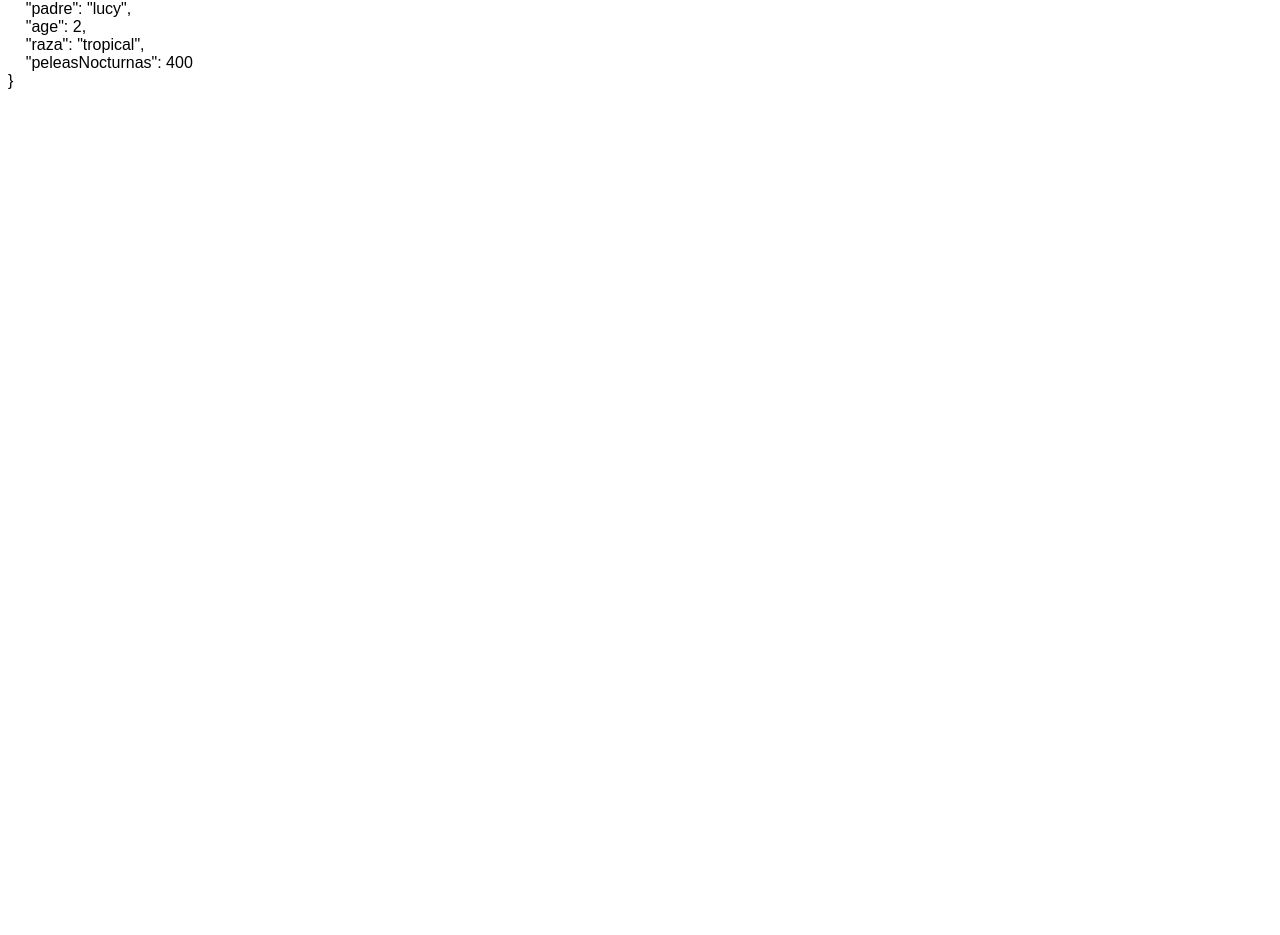
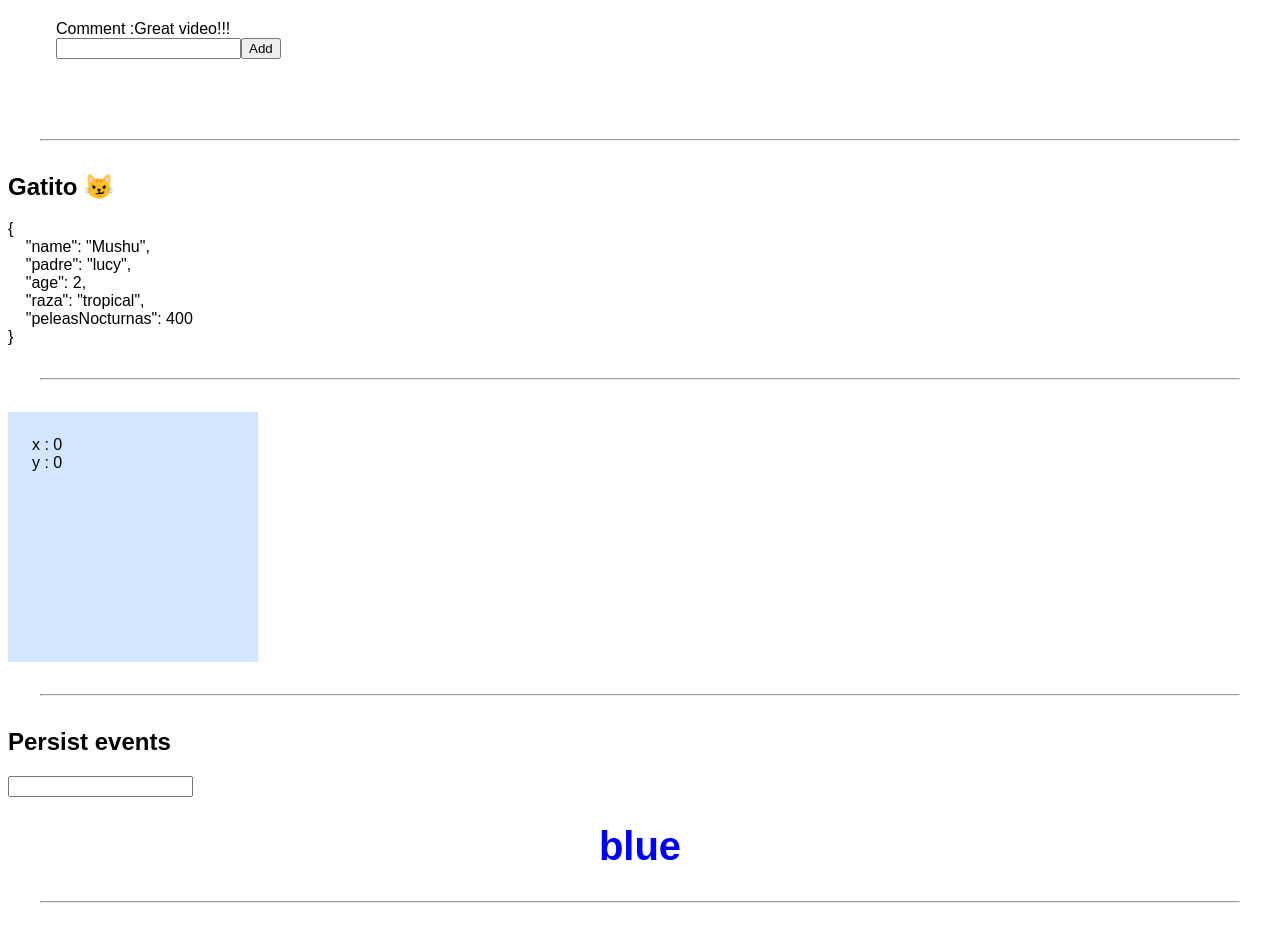
Before and after one commit to josh231101/REACT-UNIVERSITY, a React (Create React App) app: page / in a window 1280 px wide. Shown: the part 1279-2214 px from the top of the page. Before the commit the page ends 1385 px from the top, so only its background shows below. Built offline with nearby package versions, Linux system fonts and the light colour scheme.

Commit message:
Persist events Ep. 35 Conservar eventos con React

```diff
--- a/src/App.js
+++ b/src/App.js
@@ -6,6 +6,8 @@ import "./components/Arrays/spread";
 import Video from "./components/StateFunc/index";
 import "./styles.css";
 import Gato from "./components/Gato";
+import MouseEvent from "./components/MouseEvent";
+import Events from "./components/Events";
 
 const App = () => {
   const [state, setState] = React.useState({ name: "Mushu" });
@@ -16,12 +18,20 @@ const App = () => {
   };
   return (
     <>
+      <h1> React Core</h1>
       <TarjetaFruta name="Sandia" price={10} />
       <TarjetaFruta name="Naranjas" price={5.4} />
       <hr />
       <h1>Mutating the state of a component with function</h1>
       <Video />
+      <hr />
       <Gato name="Minino" padre="lucy" age={2} {...otrosDatos} {...state} />
+      <hr />
+      <MouseEvent />
+      <hr />
+      <h2>Persist events</h2>
+      <Events />
+      <hr />
     </>
   );
 };
--- /dev/null
+++ b/src/components/Events/index.js
@@ -0,0 +1,33 @@
+import React, { Component } from "react";
+
+export default class Events extends Component {
+  state = {
+    color: "blue"
+  };
+  handlerCHnage = (event) => {
+    /**
+     * Setstate es async,
+     * React agrupa y reusa el objeto del evento sintético
+     * REact limpia el evento después de que ocurre por lo cual ya
+     * no podemos acceder a sus propiedades en operaciones async
+     */
+    /**
+     * SOLUTION 1:
+     * event.persist()
+     * SOLUTUIN 2:
+     * Cachear o almacenar el resultado que queremos pasar
+     * JS copea los valores primitivos por valor y no por referencias
+     */
+    const color = event.target.value;
+    this.setState((state) => ({ color }));
+  };
+
+  render() {
+    return (
+      <div>
+        <input type="text" onChange={this.handlerCHnage} />
+        <h1 style={{ color: this.state.color }}>{this.state.color}</h1>
+      </div>
+    );
+  }
+}
--- /dev/null
+++ b/src/components/MouseEvent/index.js
@@ -0,0 +1,30 @@
+import React, { Component } from "react";
+
+const styles = {
+  width: "250px",
+  height: "250px",
+  padding: "24px",
+  boxSizing: "border-box",
+  background: "#d2e6fe"
+};
+
+class MouseEvent extends Component {
+  state = {
+    x: 0,
+    y: 0
+  };
+
+  paintCoord = (e) => {
+    this.setState({ x: e.clientX, y: e.clientY });
+  };
+
+  render() {
+    return (
+      <div style={styles} onMouseMove={this.paintCoord}>
+        x : {this.state.x} <br />y : {this.state.y}
+      </div>
+    );
+  }
+}
+
+export default MouseEvent;
--- a/src/styles.css
+++ b/src/styles.css
@@ -1,3 +1,13 @@
 * {
   font-family: sans-serif;
 }
+
+h1 {
+  text-align: center;
+  font-size: 40px;
+}
+
+hr {
+  margin: 32px;
+  box-sizing: border-box;
+}
```
